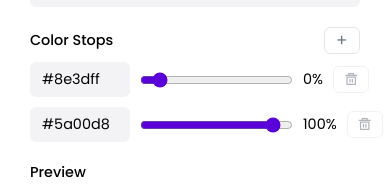
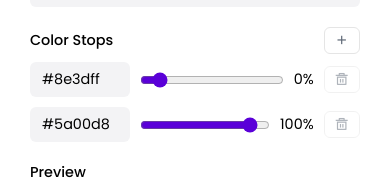
Before and after one commit to fooble2137/css-gradient-generator, a plain HTML site: page index.html in a window 390 px wide. Shown: the part 207-396 px from the top of the page. Drawn offline with nearby package versions, Linux system fonts and the light colour scheme.

Commit message:
Fixed mobile bugs

```diff
--- a/assets/css/style.css
+++ b/assets/css/style.css
@@ -26,7 +26,7 @@
 }
 
 .color-stop input[type="range"] {
-  flex-grow: 1;
+  width: 100%;
 }
 
 .color-stop span {
@@ -48,7 +48,7 @@
   }
 }
 
-@media (max-width: 400px) {
+@media (max-width: 475px) {
   main {
     padding: 0 !important;
   }
```
